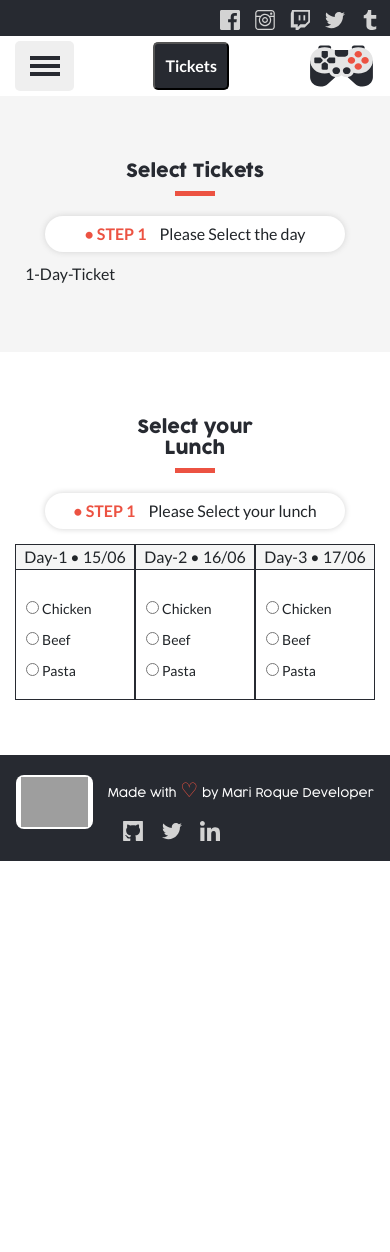
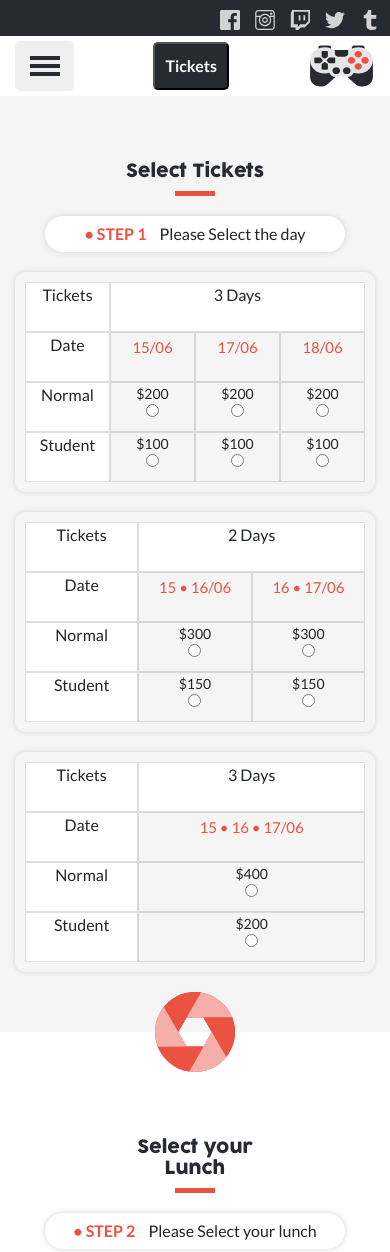
Before and after one commit to MarilenaRoque/JoyStickedExperience, a plain HTML site: page tickets.html in a window 390 px wide. Shown: the top 1252 px of the page. Before the commit the page ends 861 px from the top, so only its background shows below. Drawn offline with nearby package versions, Linux system fonts and the light colour scheme; grey boxes are pictures that could not be loaded.

Commit message:
Added Ticket Choice
Added and positioned inputs, labels and more elements
Set up border and table
Set up table responsiveness
Added confirm button

```diff
--- a/assets/styles/style.css
+++ b/assets/styles/style.css
@@ -373,10 +373,54 @@ h5 {
   margin: 15px 10px;
 }
 
+.sp-brand2 {
+  height: 40px;
+  margin: 15px 10px;
+}
+
+
 .sponsor-row {
   width: fit-content;
   margin: auto;
 }
+
+.boxOptions input{
+  margin: auto;
+  display: block;
+}
+
+.ticket-select {
+  padding: 15px 20px;
+}
+
+.boxOptions label,
+.boxOptions p,
+.boxOptions h5{
+  text-align: center;
+  display: flex;
+  border: 1px solid #2e303327;
+  height: 50px;
+  margin: 0px;
+  align-content: center;
+  justify-content: center;
+  padding: 0px;
+}
+
+.boxOptions  {
+  margin: 20px auto;
+  box-shadow: 0 0 5px var(--gray-main-color);
+  border-radius: 10px;
+  padding: 10px;
+}
+
+.boxOptions h5 {
+  padding-top: 5px;
+}
+
+.boxOptions p {
+  background-color: white;
+}
+
 
 /* Footer Area */
 
@@ -386,7 +430,7 @@ h5 {
 
 footer {
   padding: 20px 15px;
-  background-color: var(--blue-main-color);
+  background-color: #272a31;
   color: white;
   font-family: 'cocogooselight';
   font-size: 12px;
@@ -505,7 +549,7 @@ h6{
 
 .lunch-select {
   background-color: white;
-  padding: 40px 15px;
+  padding: 0px 15px 40px;
   width: 100%;
 }
 
@@ -553,6 +597,25 @@ label {
 
 .options {
   padding: 10px;
+}
+
+.detail {
+  position: relative;
+  width: 80px;
+  margin: auto;
+  left: 50%;
+  transform: translateX(-50%);
+}
+
+.detail-relative{
+  position: relative;
+  bottom: 40px;
+  width: 100%;
+}
+
+.confirm {
+  width: fit-content;
+  margin:auto;
 }
 
 /* font-family: 'Lato', sans-serif; */
@@ -701,12 +764,8 @@ label {
 
   /* Sponsors Area */
 
-  .sponsors {
-    padding: 20px 15px;
-  }
 
   .sp-brand {
-    height: 40px;
     margin: 30px 20px;
   }
 
@@ -714,6 +773,15 @@ label {
 
   footer {
     padding: 25px 15px;
+  }
+
+  .flex-desktop {
+    display: flex;
+    justify-content: center;
+  }
+
+  .sponsor-row {
+    margin: 0px;
   }
 
 
@@ -743,4 +811,19 @@ label {
     width: 80%;
     max-width: 820px;
   }
+
+  .boxOptions  {
+    box-shadow: 0 0 0;
+    padding: 0px;
+  }
+
+  .wrapper-boxOptions {
+    margin: 20px auto;
+    border-radius: 5px;
+    box-shadow: 0 0 5px var(--gray-main-color);
+    display: flex;
+    padding: 0px 15px;
+    background-color: white;
+  }
+
 }
--- a/tickets.html
+++ b/tickets.html
@@ -78,29 +78,105 @@
     <section class="form-wrapper">
 
         <form class="ticket-choice" action="#">
+
             <div class="ticket-select">
+
                 <div class="titles-events">
                     <a href="#" class="header-effect"><h4> Select Tickets </h4></a>
                     <span class= "effect"></span>
                 </div>
+
                 <div class="step"><span class="step-text"> &bull; STEP 1</span> Please Select the day</div>
-                <fieldset>
-                    <div class="oneday">
-                        <div class="oneda">
-                            <p>1-Day-Ticket</p>
-                        </div>
+
+                <div class="wrapper-boxOptions">
+
+                    <div class="boxOptions row b-md-none">
+                        <p class="col-3">Tickets</p>
+                        <p class="col-9"> 3 Days</p>
+                        <p class="col-3">Date</p>
+                        <h5 class="col-3">15/06</h5>
+                        <h5 class="col-3">17/06</h5>
+                        <h5 class="col-3">18/06</h5>
+                        <p class="col-3">Normal</p>
+                        <label class="col-3" for="normal-1"><span>$200
+                            <input type="radio" name="tickets-options" id="normal-1"></span>
+                        </label>
+                        <label class="col-3" for="normal-2"><span>$200
+                            <input type="radio" name="tickets-options" id="normal-2"></span>
+                        </label>
+                        <label class="col-3" for="normal-1"><span>$200
+                            <input type="radio" name="tickets-options" id="normal-2"></span>
+                        </label>
+                        <p class="col-3">Student</p>
+                        <label class="col-3" for="student-1"><span>$100
+                            <input type="radio" name="tickets-options" id="student-1"></span>
+                        </label>
+                        <label class="col-3" for="student-2"><span>$100
+                            <input type="radio" name="tickets-options" id="student-2"></span>
+                        </label>
+                        <label class="col-3" for="student-1"><span>$100
+                            <input type="radio" name="tickets-options" id="student-2"></span>
+                        </label>
+
 
                     </div>
-                </fieldset>
+
+                    <div class="boxOptions row b-md-none">
+                        <p class="col-4 d-md-none">Tickets</p>
+                        <p class="col-8 col-md-12"> 2 Days</p>
+                        <p class="col-4 d-md-none">Date</p>
+                        <h5 class="col-4 col-md-6">15 &bull; 16/06</h5>
+                        <h5 class="col-4 col-md-6">16 &bull; 17/06</h5>
+                        <p class="col-4 d-md-none">Normal</p>
+                        <label class="col-4 col-md-6" for="normal-1"><span>$300
+                            <input type="radio" name="tickets-options" id="normal-1"></span>
+                        </label>
+                        <label class="col-4 col-md-6" for="normal-2"><span>$300
+                            <input type="radio" name="tickets-options" id="normal-2"></span>
+                        </label>
+
+                        <p class="col-4 d-md-none">Student</p>
+                        <label class="col-4 col-md-6" for="student-1"><span>$150
+                            <input type="radio" name="tickets-options" id="student-1"></span>
+                        </label>
+                        <label class="col-4 col-md-6" for="student-2"><span>$150
+                            <input type="radio" name="tickets-options" id="student-2"></span>
+                        </label>
+
+
+
+                    </div>
+
+                    <div class="boxOptions row b-md-none">
+                        <p class="col-4 d-md-none">Tickets</p>
+                        <p class="col-8 col-md-12"> 3 Days</p>
+                        <p class="col-4 d-md-none">Date</p>
+                        <h5 class="col-8 col-md-12">15 &bull; 16 &bull; 17/06</h5>
+                        <p class="col-4 d-md-none">Normal</p>
+                        <label class="col-8 col-md-12" for="normal-1"><span>$400
+                            <input type="radio" name="tickets-options" id="normal-1"></span>
+                        </label>
+
+                        <p class="col-4 d-md-none">Student</p>
+                        <label class="col-8 col-md-12" for="student-1"><span>$200
+                            <input type="radio" name="tickets-options" id="student-1"></span>
+                        </label>
+
+
+                    </div>
+                </div>
             </div>
-            <div class="diamond"></div>
+
+            <div class="detail-relative">
+                <img class="detail" src="assets/images/load.svg" alt="Circle">
+            </div>
 
             <div class="lunch-select">
                 <div class="titles-events">
                     <a href="#" class="header-effect"><h4> Select your Lunch </h4></a>
                     <span class= "effect"></span>
                 </div>
-                <div class="step"><span class="step-text"> &bull; STEP 1</span> Please Select your lunch</div>
+                <div class="step"><span class="step-text"> &bull; STEP 2</span> Please Select your lunch</div>
 
                 <div class="d-flex justify-content-center d-md-block">
 
@@ -109,15 +185,15 @@
                         <div class="options d-md-flex justify-content-around">
                             <span>
                                 <input type="radio" id="Chicken" name="day1" value="chicken">
-                                <label for="chiken">Chicken</label><br>
+                                <label for="chicken">Chicken</label><br>
                             </span>
                             <span>
-                                <input type="radio" id="beef" name="day1" value="beef">
-                                <label for="beef">Beef</label><br>
+                                <input type="radio" id="beef1" name="day1" value="beef">
+                                <label for="beef1">Beef</label><br>
                             </span>
                             <span>
-                                <input type="radio" id="Pasta" name="day1" value="Pasta">
-                                <label for="Pasta">Pasta</label>
+                                <input type="radio" id="Pasta2" name="day1" value="Pasta">
+                                <label for="Pasta2">Pasta</label>
                             </span>
                         </div>
                     </div>
@@ -126,16 +202,16 @@
                         <p> Day-2 &bull; 16/06</p>
                         <div class="options d-md-flex justify-content-around">
                             <span>
-                                <input type="radio" id="chicken" name="day2" value="chicken">
-                                <label for="chicken">Chicken</label><br>
+                                <input type="radio" id="chicken2" name="day2" value="chicken">
+                                <label for="chicken2">Chicken</label><br>
                             </span>
                             <span>
-                                <input type="radio" id="beef" name="day2" value="beef">
-                                <label for="beef">Beef</label><br>
+                                <input type="radio" id="beef2" name="day2" value="beef">
+                                <label for="beef2">Beef</label><br>
                             </span>
                             <span>
-                                <input type="radio" id="Pasta" name="day2" value="Pasta">
-                                <label for="Pasta">Pasta</label>
+                                <input type="radio" id="Pasta1" name="day2" value="Pasta">
+                                <label for="Pasta1">Pasta</label>
                             </span>
                         </div>
                     </div>
@@ -144,8 +220,8 @@
                         <p> Day-3 &bull; 17/06</p>
                         <div class="options d-md-flex justify-content-around">
                             <span>
-                                <input type="radio" id="chicken" name="day3" value="chicken">
-                                <label for="chicken">Chicken</label><br>
+                                <input type="radio" id="chicken1" name="day3" value="chicken">
+                                <label for="chicken1">Chicken</label><br>
                             </span>
                             <span>
                                 <input type="radio" id="beef" name="day3" value="beef">
@@ -168,7 +244,9 @@
         </form>
 
     </section>
-
+    <div class="confirm">
+        <button type="button" class="mx-auto mt-0 mb-4 join-experience b-0"> Confirm </button>
+    </div>
 
 
 
```
Also changed, not shown: about.html (+6 -2 lines), index.html (+6 -2 lines).
